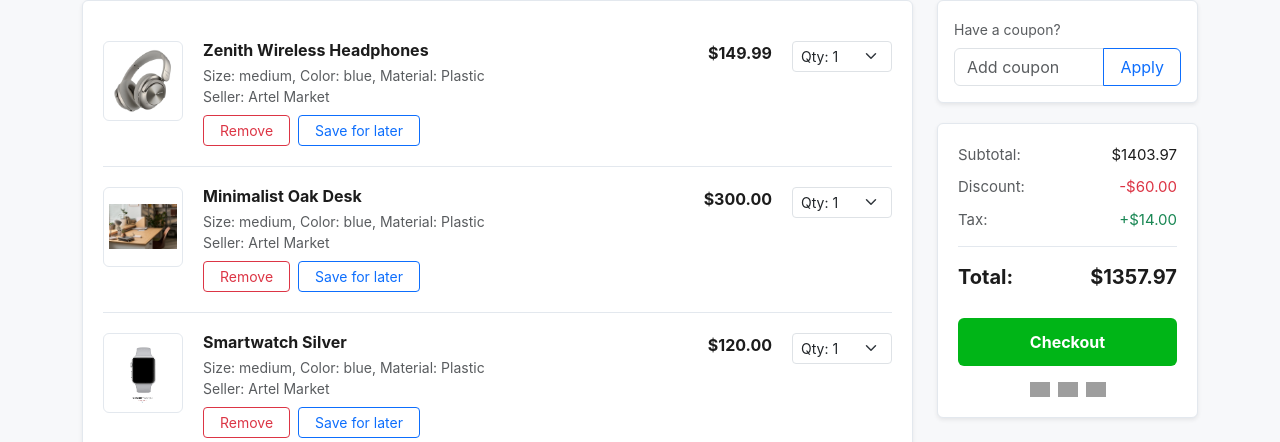
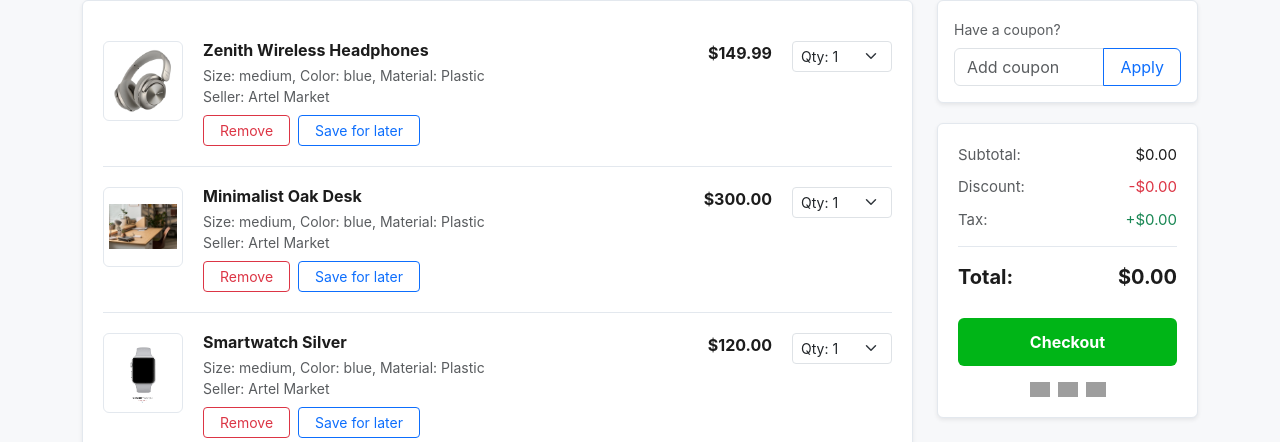
Before and after one commit to qaisali492003-netizen/ecommerce-backend-design, a Django app: page /products/cart/ in a window 1280 px wide. Shown: the part 151-593 px from the top of the page. Run offline with Django 5.2, Linux system fonts and the light colour scheme; data comes from the database, SQL or seed files in the repository; grey boxes are pictures that could not be loaded.

Commit message:
Fixed missing cart routes and views

```diff
--- a/shop/templates/shop/cart.html
+++ b/shop/templates/shop/cart.html
@@ -57,7 +57,7 @@
     </header>
 
     <div class="container mt-4">
-        <h4 class="fw-bold mb-4">My cart ({{ cart_items|length|default:"3" }})</h4>
+        <h4 class="fw-bold mb-4">My cart ({{ cart_items|length|default:"0" }})</h4>
 
         <div class="row">
             <div class="col-lg-9">
@@ -65,7 +65,9 @@
                     {% for item in cart_items %}
                     <div class="cart-item">
                         <div class="item-img">
-                            <img src="{{ item.product.image.url }}" alt="">
+                            {% if item.product.image %}
+                                <img src="{{ item.product.image.url }}" alt="{{ item.product.name }}">
+                            {% endif %}
                         </div>
                         <div class="flex-grow-1">
                             <div class="d-flex justify-content-between">
@@ -77,7 +79,7 @@
                                 Seller: Artel Market
                             </p>
                             <div class="d-flex gap-2">
-                                <button class="btn btn-sm btn-outline-danger px-3">Remove</button>
+                                <a href="{% url 'remove_from_cart' item.product.id %}" class="btn btn-sm btn-outline-danger px-3">Remove</a>
                                 <button class="btn btn-sm btn-outline-primary px-3">Save for later</button>
                             </div>
                         </div>
@@ -87,14 +89,21 @@
                             </select>
                         </div>
                     </div>
+                    {% empty %}
+                    <div class="text-center py-5">
+                        <p class="text-muted">Your cart is empty.</p>
+                        <a href="{% url 'product_list' %}" class="btn btn-primary">Go Shopping</a>
+                    </div>
                     {% endfor %}
 
+                    {% if cart_items %}
                     <div class="d-flex justify-content-between mt-4">
                         <a href="{% url 'product_list' %}" class="btn btn-primary px-4 fw-bold">
                             <i class="fa fa-arrow-left me-2"></i> Back to shop
                         </a>
-                        <button class="btn btn-outline-primary fw-bold">Remove all</button>
+                        <a href="{% url 'clear_cart' %}" class="btn btn-outline-primary fw-bold">Remove all</a>
                     </div>
+                    {% endif %}
                 </div>
 
                 <div class="row g-3 mb-4">
@@ -114,13 +123,13 @@
                 </div>
 
                 <div class="white-card shadow-sm">
-                    <div class="summary-row"><span class="text-muted">Subtotal:</span><span>$1403.97</span></div>
-                    <div class="summary-row"><span class="text-muted">Discount:</span><span class="text-danger">-$60.00</span></div>
-                    <div class="summary-row"><span class="text-muted">Tax:</span><span class="text-success">+$14.00</span></div>
+                    <div class="summary-row"><span class="text-muted">Subtotal:</span><span>${{ total_price|default:"0.00" }}</span></div>
+                    <div class="summary-row"><span class="text-muted">Discount:</span><span class="text-danger">-$0.00</span></div>
+                    <div class="summary-row"><span class="text-muted">Tax:</span><span class="text-success">+$0.00</span></div>
 
                     <div class="summary-row total-price">
                         <span>Total:</span>
-                        <span>$1357.97</span>
+                        <span>${{ total_price|default:"0.00" }}</span>
                     </div>
 
                     <button class="btn-checkout mt-3">Checkout</button>
@@ -141,7 +150,9 @@
                 <div class="col">
                     <div class="save-card shadow-sm h-100">
                         <div class="save-img-wrap">
-                            <img src="{{ p.image.url }}" alt="">
+                            {% if p.image %}
+                            <img src="{{ p.image.url }}" alt="{{ p.name }}">
+                            {% endif %}
                         </div>
                         <div class="p-3">
                             <h6 class="fw-bold mb-1">${{ p.price }}</h6>
```
Also changed, not shown: shop/cart.html (deleted).
